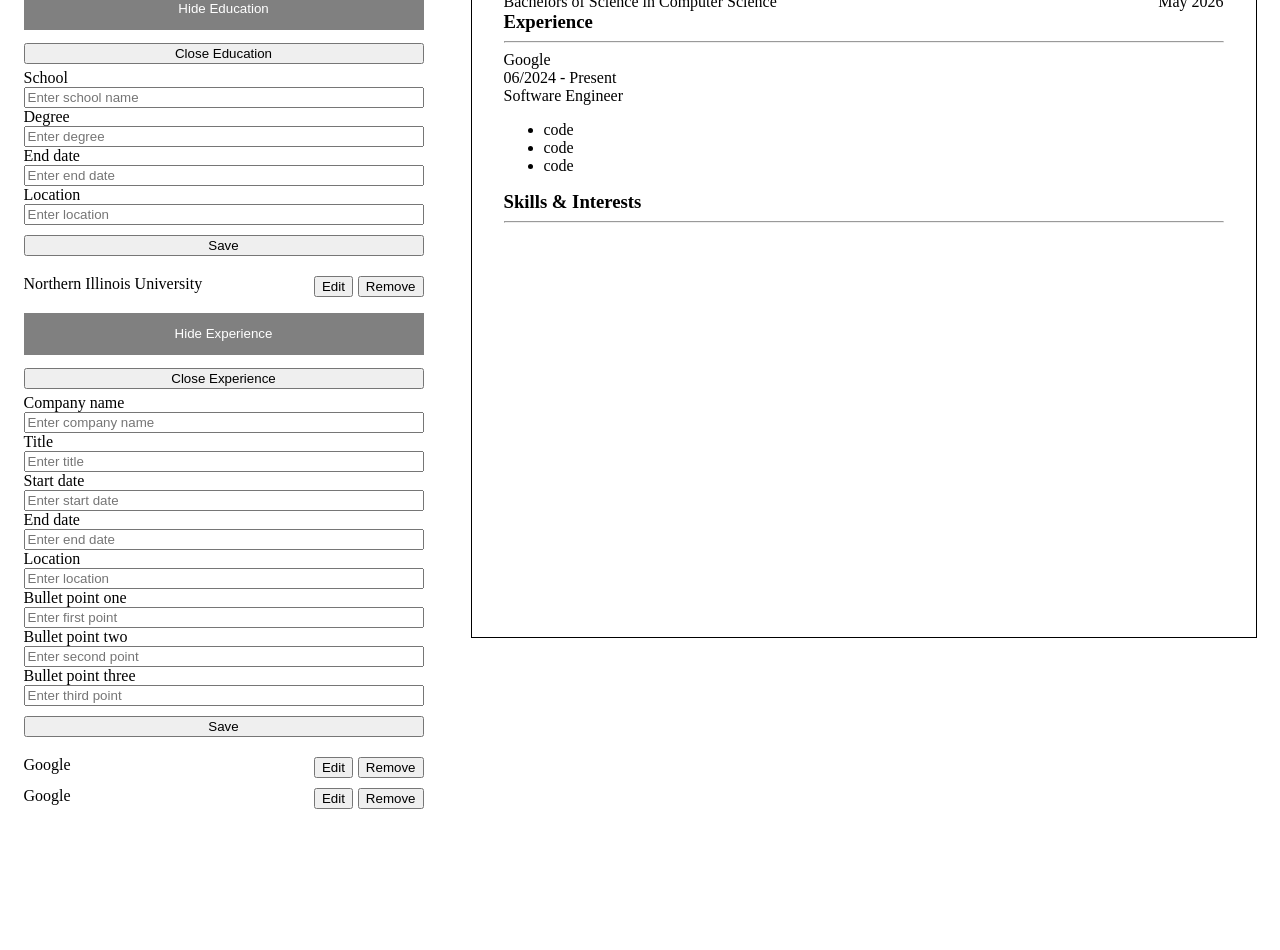
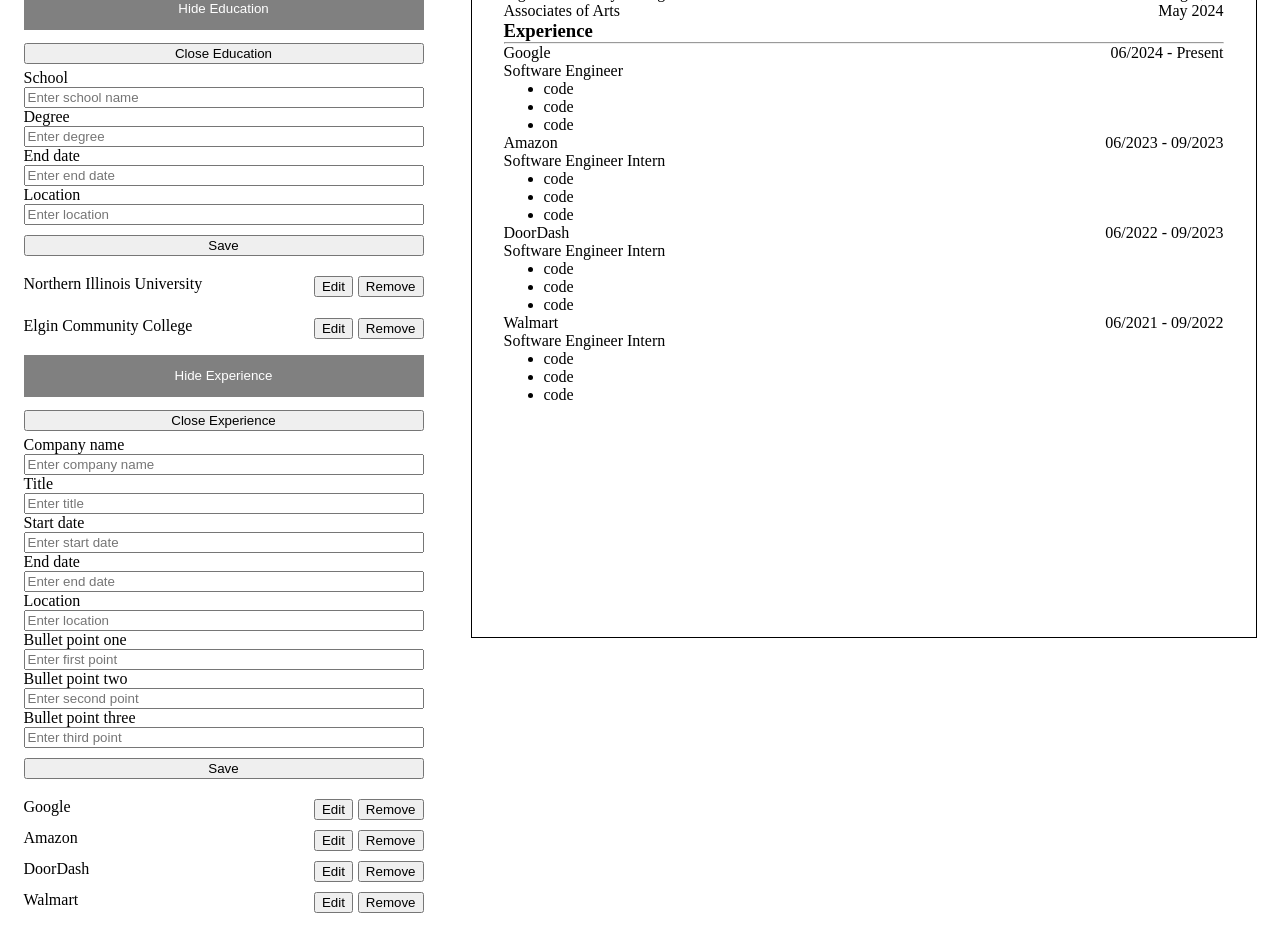
Before and after one commit to kevin120202/cv-builder, a React (Vite) app: page / in a window 1280 px wide. Shown: the part 260-1210 px from the top of the page. Before the commit the page ends 1106 px from the top, so only its background shows below. Built offline with nearby package versions, Linux system fonts and the light colour scheme.

Commit message:
finished experience component

```diff
--- a/src/App.jsx
+++ b/src/App.jsx
@@ -4,6 +4,7 @@
 import Education from "./components/Education"
 import Experience from './components/Experience'
 import Resume from './components/Resume'
+// import Skills from './components/Skills'
 import PersonalDetailsResume from "./components/PersonalDetailsResume"
 import EducationResume from './components/EducationResume'
 import { v4 as uuidv4 } from 'uuid'
@@ -21,7 +22,13 @@
         endDate: "May 2026",
         location: "Dekalb, IL",
         id: uuidv4(),
-    },
+    }, {
+        schoolName: "Elgin Community College",
+        degree: "Associates of Arts",
+        endDate: "May 2024",
+        location: "Elgin, IL",
+        id: uuidv4(),
+    }
     ])
     const [formExperienceDetails, setFormExperienceDetails] = useState([{
         companyName: "Google",
@@ -34,16 +41,52 @@
         bulletPointThree: "code",
         id: uuidv4()
     }, {
-        companyName: "Google",
-        title: "Software Engineer",
-        startDate: "06/2024",
-        endDate: "Present",
+        companyName: "Amazon",
+        title: "Software Engineer Intern",
+        startDate: "06/2023",
+        endDate: "09/2023",
         location: "Chicago, IL",
         bulletPointOne: "code",
         bulletPointTwo: "code",
         bulletPointThree: "code",
         id: uuidv4()
-    }])
+    }, {
+        companyName: "DoorDash",
+        title: "Software Engineer Intern",
+        startDate: "06/2022",
+        endDate: "09/2023",
+        location: "Chicago, IL",
+        bulletPointOne: "code",
+        bulletPointTwo: "code",
+        bulletPointThree: "code",
+        id: uuidv4()
+    }, {
+        companyName: "Walmart",
+        title: "Software Engineer Intern",
+        startDate: "06/2021",
+        endDate: "09/2022",
+        location: "Remote",
+        bulletPointOne: "code",
+        bulletPointTwo: "code",
+        bulletPointThree: "code",
+        id: uuidv4()
+    }
+    ])
+    // const [formSkillsDetails, setFormSkillsDetails] = useState([{
+    //     skill: "Javascript",
+    //     id: uuidv4()
+    // }, {
+    //     skill: "Python",
+    //     id: uuidv4()
+    // }
+    // ])
+    // const [formInterestsDetails, setFormInterestsDetails] = useState([{
+    //     interest: "Basketball",
+    //     id: uuidv4(),
+    // }, {
+    //     interest: "Bowling",
+    //     id: uuidv4()
+    // }])
 
     const handlePersonalDetailsChange = (e) => {
         const { name, value } = e.target
@@ -77,14 +120,29 @@
         })
     }
 
-    console.log(formExperienceDetails);
+    const handleDeleteJob = (id) => {
+        setFormExperienceDetails(formExperienceDetails.filter(job => job.id !== id))
+    }
+
+    const handleEditJob = (id, updatedJob) => {
+        setFormExperienceDetails(prev =>
+            prev.map(job => (job.id === id ? updatedJob : job))
+        )
+    }
+
+    // const handleAddSkill = (newSkill) => {
+    //     setFormSkillsDetails(prev => {
+    //         return [...prev, newSkill]
+    //     })
+    // }
 
     return (
         <main>
             <div className='info'>
                 <PersonalDetails formData={formPersonalDetails} onChange={handlePersonalDetailsChange} />
                 <Education formData={formEducationDetails} onAddEducation={handleAddEducation} onDelete={handleDeleteEducation} onEditFormEducation={handleEditEducation} />
-                <Experience formData={formExperienceDetails} onAddExperience={handleAddExperience} />
+                <Experience formData={formExperienceDetails} onAddExperience={handleAddExperience} onDelete={handleDeleteJob} onEditFormJob={handleEditJob} />
+                {/* <Skills formData={formSkillsDetails} onAddSkill={handleAddSkill} /> */}
             </div>
             <div className='resume'>
                 <Resume formDataPersonalDetails={formPersonalDetails} formDataEducationDetails={formEducationDetails} formExperienceDetails={formExperienceDetails} />
--- a/src/components/Experience.jsx
+++ b/src/components/Experience.jsx
@@ -14,7 +14,7 @@
                 onClick={toggleShown}
                 className="isShown-btn">{isShown ? "Hide" : "Show"} Experience
             </button>
-            {isShown && <NewExperience formData={props.formData} onAddExperience={props.onAddExperience} />}
+            {isShown && <NewExperience formData={props.formData} onAddExperience={props.onAddExperience} onDelete={props.onDelete} onEditFormJob={props.onEditFormJob} />}
         </div>
     )
 }
--- a/src/components/Jobs.jsx
+++ b/src/components/Jobs.jsx
@@ -1,8 +1,6 @@
 import React from "react";
 
 function Jobs(props) {
-    // console.log(props.job);
-
     const hasEmptyValues = (obj) => {
         return Object.values(obj).every(val => val.trim() !== "")
     }
--- a/src/components/NewExperience.jsx
+++ b/src/components/NewExperience.jsx
@@ -40,14 +40,24 @@
 
     const handleExperienceChange = (e) => {
         const { name, value } = e.target
+        console.log(name);
         setExperienceDetails(prev => ({
             ...prev,
             [name]: value
         }))
     }
 
+    const handleEditExperience = (id) => {
+        props.formData.map(job => {
+            if (job.id === id) {
+                setExperienceDetails(job)
+            }
+        })
+        props.onEditFormJob(id, formExperienceDetails)
+    }
+
     const jobs = props.formData.map(job => {
-        return <Jobs job={job} key={job.id} />
+        return <Jobs job={job} key={job.id} onDelete={props.onDelete} onEdit={handleEditExperience} />
     })
 
     const hasEmptyValues = (obj) => {
@@ -64,7 +74,7 @@
                         type="text"
                         placeholder="Enter company name"
                         onChange={handleExperienceChange}
-                        value={formExperienceDetails.schoolName}
+                        value={formExperienceDetails.companyName}
                         name="companyName"
                         id="company-name"
                     />
@@ -73,11 +83,11 @@
                         type="text"
                         placeholder="Enter title"
                         onChange={handleExperienceChange}
-                        value={formExperienceDetails.degree}
+                        value={formExperienceDetails.title}
                         name="title"
                         id="title"
                     />
-                    <div>
+                    <div className="experience-dates-container">
                         <label htmlFor="start-date">Start date</label>
                         <input
                             type="text"
--- a/src/components/Resume.jsx
+++ b/src/components/Resume.jsx
@@ -11,7 +11,9 @@
         return <ResumeSchools school={school} key={school.id} />
     })
 
-    console.log(props.formExperienceDetails[0]);
+    const resumeJobsComponents = props.formExperienceDetails.map(job => {
+        return <ResumeJobs job={job} key={job.id} />
+    })
 
     return (
         <div>
@@ -31,12 +33,12 @@
             <div className="resume-experience">
                 <h3>Experience</h3>
                 <hr />
-                <ResumeJobs job={props.formExperienceDetails[0]} />
+                {resumeJobsComponents}
             </div>
-            <div className="resume-skills-interest">
+            {/* <div className="resume-skills-interest">
                 <h3>Skills & Interests</h3>
                 <hr />
-            </div>
+            </div> */}
         </div>
     )
 }
--- a/src/components/ResumeJobs.jsx
+++ b/src/components/ResumeJobs.jsx
@@ -3,8 +3,8 @@
 function ResumeJobs(props) {
     // console.log(props.job.companyName);
     return (
-        <div>
-            <div>
+        <div className="resume-job-container">
+            <div className="company-name-and-dates">
                 <p>{props.job.companyName}</p>
                 <p>{props.job.startDate} - {props.job.endDate}</p>
             </div>
--- /dev/null
+++ b/src/components/Skills.jsx
@@ -0,0 +1,22 @@
+// import React, { useState } from "react";
+// import NewSkill from "./NewSkill";
+
+// function Skills(props) {
+//     const [isShown, setIsShown] = useState(true);
+
+//     const toggleShown = () => {
+//         setIsShown(prevShown => !prevShown)
+//     }
+
+//     return (
+//         <div className="skills-container">
+//             <button
+//                 onClick={toggleShown}
+//                 className="isShown-btn">{isShown ? "Hide" : "Show"} Skills
+//             </button>
+//             {isShown && <NewSkill formData={props.formData} onAddSkill={props.onAddSkill} />}
+//         </div>
+//     )
+// }
+
+// export default Skills
--- a/src/index.css
+++ b/src/index.css
@@ -6,12 +6,17 @@
 }
 
 /* typography */
-
+h1,
 h2,
 h3,
-p {
+p,
+hr {
     margin: 0;
     padding: 0;
+}
+
+h1 {
+    margin-bottom: 1em;
 }
 
 /* layout */
@@ -122,3 +127,19 @@
 .jobs-container div button {
     margin-left: 5px;
 }
+
+.resume-job-container ul {
+    margin-top: 0;
+    margin-bottom: 0;
+}
+
+.company-name-and-dates {
+    display: flex;
+    justify-content: space-between;
+}
+
+.experience-dates-container {
+    display: flex;
+}
+
+/* skills */
```
Also changed, not shown: src/components/NewSkill.jsx (added, +59 -0 lines), src/components/Skill.jsx (added, +25 -0 lines).
